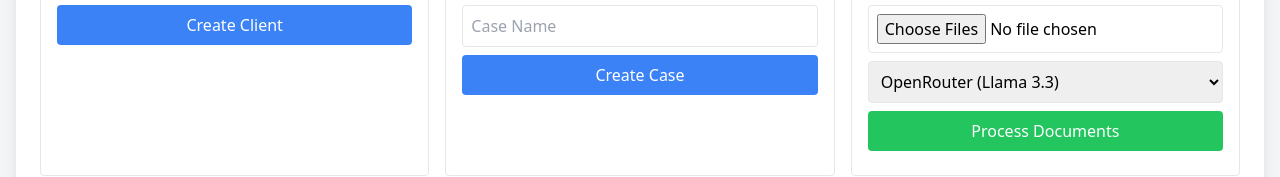
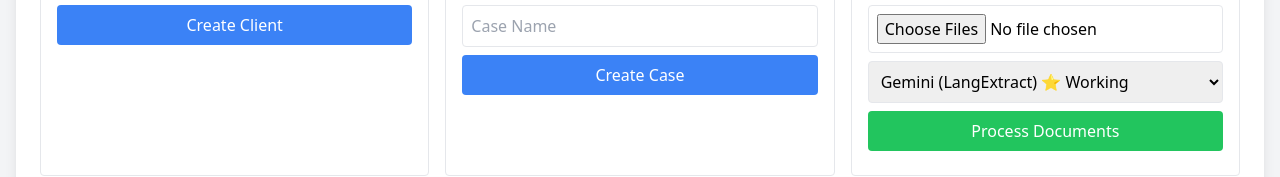
Before and after one commit to molotovsingh/legal_events_prod, a plain HTML site: page frontend/index.html in a window 1280 px wide. Shown: the part 406-583 px from the top of the page. Drawn offline with nearby package versions, Linux system fonts and the light colour scheme; no server answers.

Commit message:
fix(ui): add langextract to provider dropdown and document technical debt
- Update frontend to show langextract (Gemini) as working provider option
- Add technical debt note to CLAUDE.md about provider import failures
- Defer OpenRouter/Anthropic/OpenAI provider fixes to v0.3.0 sprint

Fixes immediate blocker for UI testing with ICC documents.

🤖 Generated with [Claude Code](https://claude.com/claude-code)

Co-Authored-By: Claude <noreply@anthropic.com>

```diff
--- a/frontend/index.html
+++ b/frontend/index.html
@@ -81,6 +81,7 @@
                     <input type="file" id="fileInput" multiple accept=".pdf,.docx,.txt"
                            class="w-full p-2 border rounded mb-2">
                     <select id="providerSelect" class="w-full p-2 border rounded mb-2">
+                        <option value="langextract">Gemini (LangExtract) ⭐ Working</option>
                         <option value="openrouter">OpenRouter (Llama 3.3)</option>
                         <option value="anthropic">Anthropic (Claude)</option>
                         <option value="openai">OpenAI (GPT-4)</option>
```
Also changed, not shown: 12 other files.
